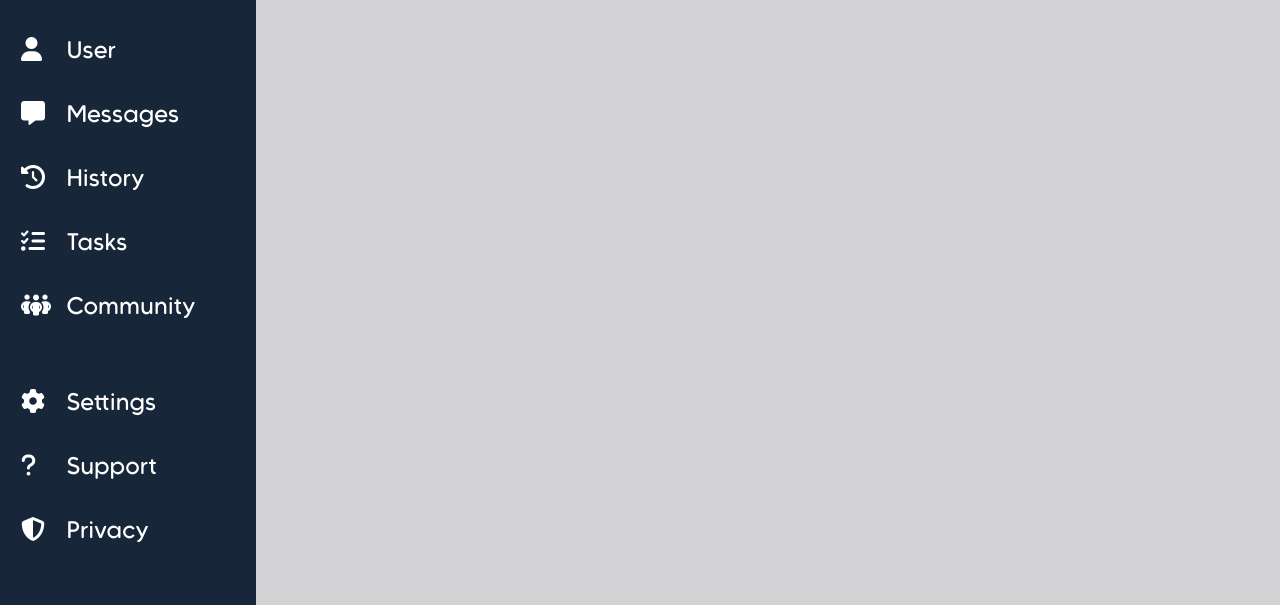
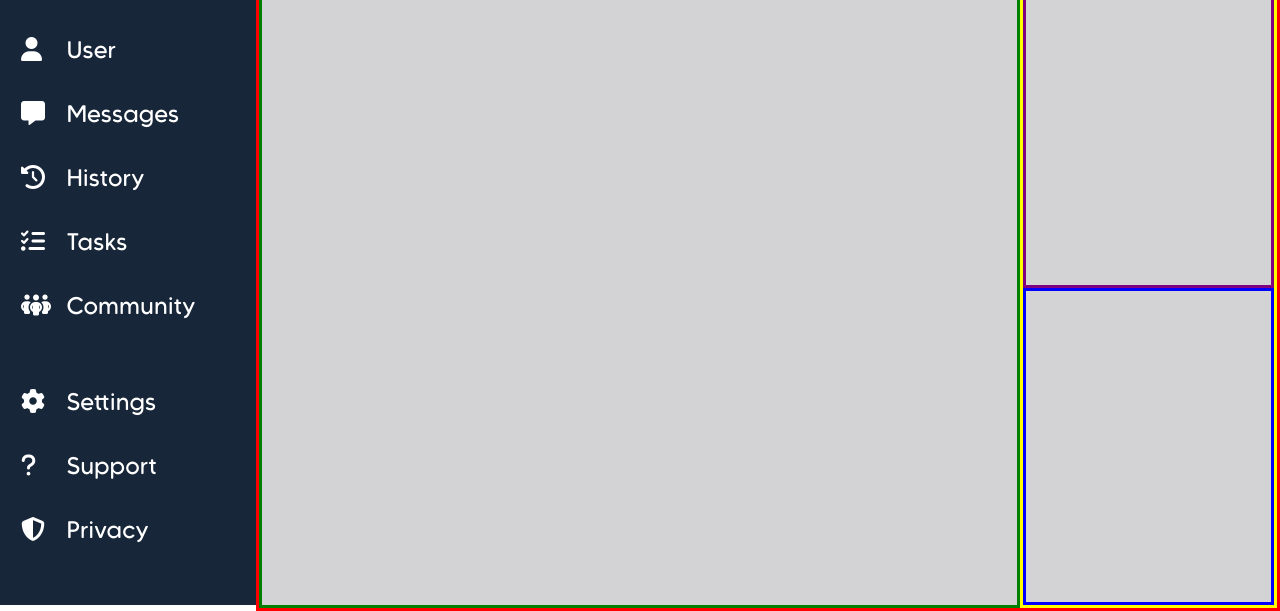
Before and after one commit to facundoduhau/admin-dashboard, a plain HTML site: page index.html in a window 1280 px wide. Shown: the part 195-806 px from the top of the page. Drawn offline with Linux system fonts and the light colour scheme.

Commit message:
Main section display finished, needs filling

```diff
--- a/index.html
+++ b/index.html
@@ -99,7 +99,17 @@
           </header>
 
           <section class="section-wrapper">
-            SECTION
+            <div class="posts">
+
+            </div>
+            <div class="right-sidebar">
+              <div class="new">
+
+              </div>
+              <div class="trending">
+
+              </div>
+            </div>
           </section>
       </main>
 
--- a/style.css
+++ b/style.css
@@ -228,4 +228,35 @@ ul
 {
   background-color: #d3d3d6;
   height: 80vh;
+  border: red solid;
+  display: flex;
 }
+
+.posts
+{
+  border: green solid;
+  width: 60vw;
+}
+
+.right-sidebar
+{
+  border: yellow solid;
+  display: flex;
+  flex-direction: column;
+  width: 20vw;
+}
+
+.new, .trending
+{
+  height: 100%;
+}
+
+.new
+{
+  border: purple solid;
+}
+
+.trending
+{
+  border: blue solid;
+}
```
